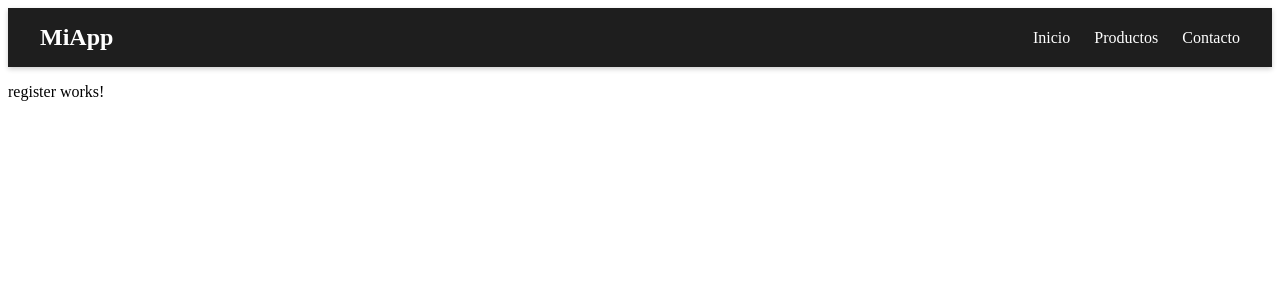
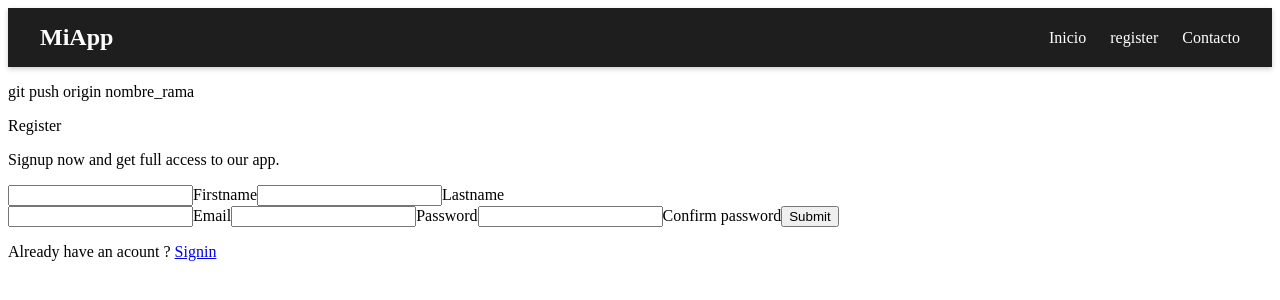
Before and after one commit to lucassanchezeduardo1/proyecto_angular, an Angular app: page /register in a window 1280 px wide. Shown: the top 300 px of the page. Built offline with nearby package versions, Linux system fonts and the light colour scheme.

Commit message:
creacion de register

```diff
--- a/src/app/navbar/navbar.component.html
+++ b/src/app/navbar/navbar.component.html
@@ -4,7 +4,7 @@
 
     <ul class="navbar-menu">
       <li><a class="nav-link" routerLink="/">Inicio</a></li>
-      <li><a class="nav-link" routerLink="/productos">Productos</a></li>
+      <li><a class="nav-link" routerLink="/register">register</a></li>
       <li><a class="nav-link" routerLink="/contacto">Contacto</a></li>
     </ul>
   </div>
--- a/src/app/register/register.component.html
+++ b/src/app/register/register.component.html
@@ -1 +1,33 @@
-<p>register works!</p>
+<p>git push origin nombre_rama</p>
+<!-- From Uiverse.io by Yaya12085 -->
+<form class="form">
+    <p class="title">Register </p>
+    <p class="message">Signup now and get full access to our app. </p>
+        <div class="flex">
+        <label>
+            <input required="" placeholder="" type="text" class="input">
+            <span>Firstname</span>
+        </label>
+
+        <label>
+            <input required="" placeholder="" type="text" class="input">
+            <span>Lastname</span>
+        </label>
+    </div>
+
+    <label>
+        <input required="" placeholder="" type="email" class="input">
+        <span>Email</span>
+    </label>
+
+    <label>
+        <input required="" placeholder="" type="password" class="input">
+        <span>Password</span>
+    </label>
+    <label>
+        <input required="" placeholder="" type="password" class="input">
+        <span>Confirm password</span>
+    </label>
+    <button class="submit">Submit</button>
+    <p class="signin">Already have an acount ? <a href="#">Signin</a> </p>
+</form>
```
